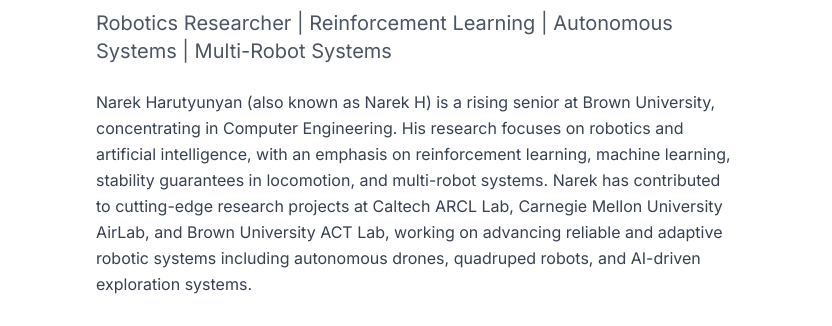
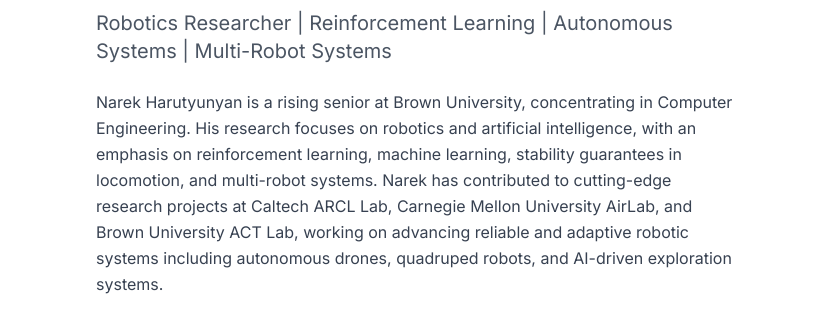
Before and after one commit to NarekHarutyu/narekharutyu.github.io, a plain HTML site: page index.html in a window 1280 px wide. Shown: the part 147-473 px from the top of the page, 0-832 px from the left. Drawn offline with nearby package versions, Linux system fonts and the light colour scheme; grey boxes are pictures that could not be loaded.

Commit message:
Update index.html with additional changes

```diff
--- a/index.html
+++ b/index.html
@@ -180,7 +180,7 @@
               <h1 class="text-3xl sm:text-4xl lg:text-5xl font-extrabold tracking-tight text-gray-900">Narek Harutyunyan</h1>
               <p class="mt-3 text-lg sm:text-xl text-gray-600">Robotics Researcher | Reinforcement Learning | Autonomous Systems | Multi-Robot Systems</p>
               <p class="mt-6 text-gray-700 leading-relaxed max-w-2xl">
-                Narek Harutyunyan (also known as Narek H) is a rising senior at Brown University, concentrating in Computer Engineering. His research focuses on robotics and artificial intelligence, with an emphasis on reinforcement learning, machine learning, stability guarantees in locomotion, and multi-robot systems. Narek has contributed to cutting-edge research projects at Caltech ARCL Lab, Carnegie Mellon University AirLab, and Brown University ACT Lab, working on advancing reliable and adaptive robotic systems including autonomous drones, quadruped robots, and AI-driven exploration systems.
+                Narek Harutyunyan is a rising senior at Brown University, concentrating in Computer Engineering. His research focuses on robotics and artificial intelligence, with an emphasis on reinforcement learning, machine learning, stability guarantees in locomotion, and multi-robot systems. Narek has contributed to cutting-edge research projects at Caltech ARCL Lab, Carnegie Mellon University AirLab, and Brown University ACT Lab, working on advancing reliable and adaptive robotic systems including autonomous drones, quadruped robots, and AI-driven exploration systems.
               </p>
               <div class="mt-8 flex flex-wrap items-center gap-4">
                 <a href="assets/Harutyunyan_Narek_Resume.pdf" class="inline-flex items-center gap-2 rounded-md bg-brand-700 px-4 py-2 text-white hover:bg-brand-800 focus:outline-none" download>
```
